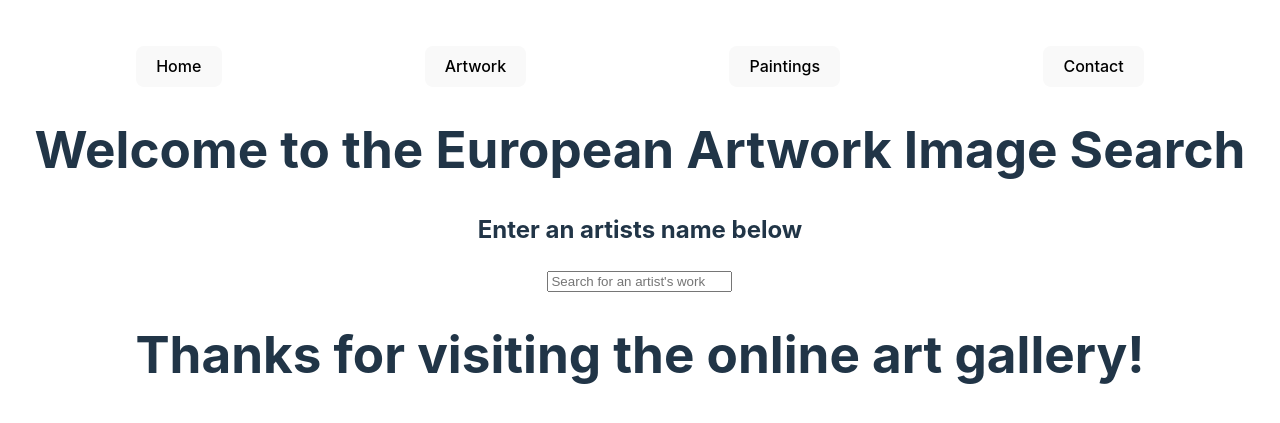
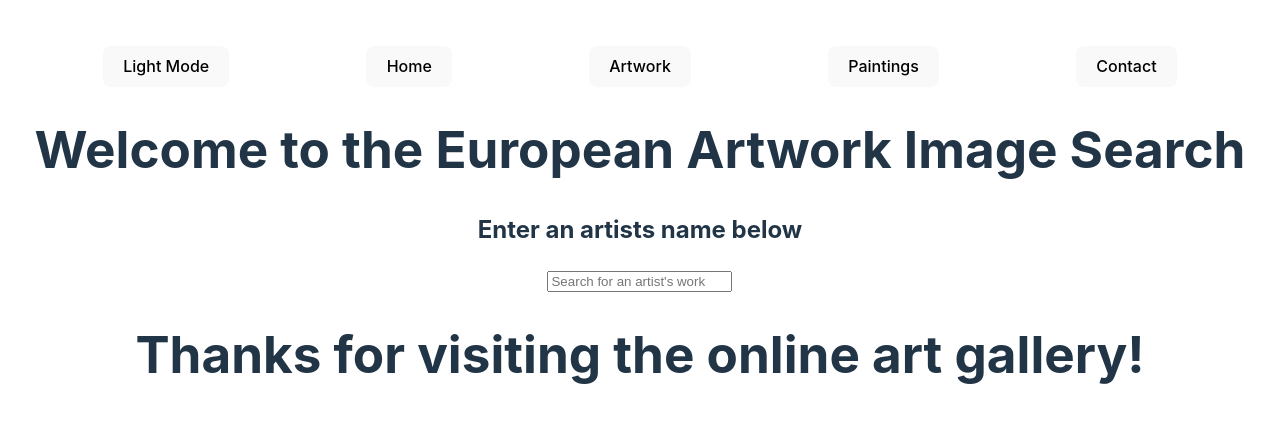
Before and after one commit to ktkelly11/SBA7, a React (Vite) app: page / in a window 1280 px wide. Shown: the part 169-592 px from the top of the page. Built offline with nearby package versions, Linux system fonts and the light colour scheme; no server answers.

Commit message:
Added light/dark mode with useContext

```diff
--- a/src/components/Button.jsx
+++ b/src/components/Button.jsx
@@ -1,7 +1,8 @@
 import { useContext } from "react";
+import { ThemeContext } from "../context/ThemeContext.js";
 
 export default function Button({ onClick, children }) {
-  const theme = useContext();
+  const theme = useContext(ThemeContext);
   const className = "button button-" + theme;
   return (
     <button onClick={onClick} className={className}>
--- a/src/components/NavBar.jsx
+++ b/src/components/NavBar.jsx
@@ -1,8 +1,32 @@
 import "./NavBar.css";
+import { useState, useEffect } from "react";
+import Button from "./Button.jsx";
+import { ThemeContext } from "../context/ThemeContext.js";
 
 function Navbar() {
+  const [theme, setTheme] = useState("dark");
+
+  useEffect(() => {
+    const themeLocal = localStorage.getItem("theme");
+
+    if (themeLocal) {
+      setTheme(themeLocal);
+    }
+  }, []);
+
   return (
     <div className="navbar">
+      <ThemeContext.Provider value={theme}>
+        <Button
+          onClick={() => {
+            const newTheme = theme === "light" ? "dark" : "light";
+            localStorage.setItem("theme", newTheme);
+            setTheme(newTheme);
+          }}
+        >
+          {theme === "light" ? "Dark Mode" : "Light Mode"}
+        </Button>
+      </ThemeContext.Provider>
       <button>Home</button>
       <button>Artwork</button>
       <button>Paintings</button>
--- /dev/null
+++ b/src/context/ThemeContext.js
@@ -0,0 +1,3 @@
+import { createContext } from "react";
+
+export const ThemeContext = createContext();
```
Also changed, not shown: src/App.jsx (+0 -10 lines).
